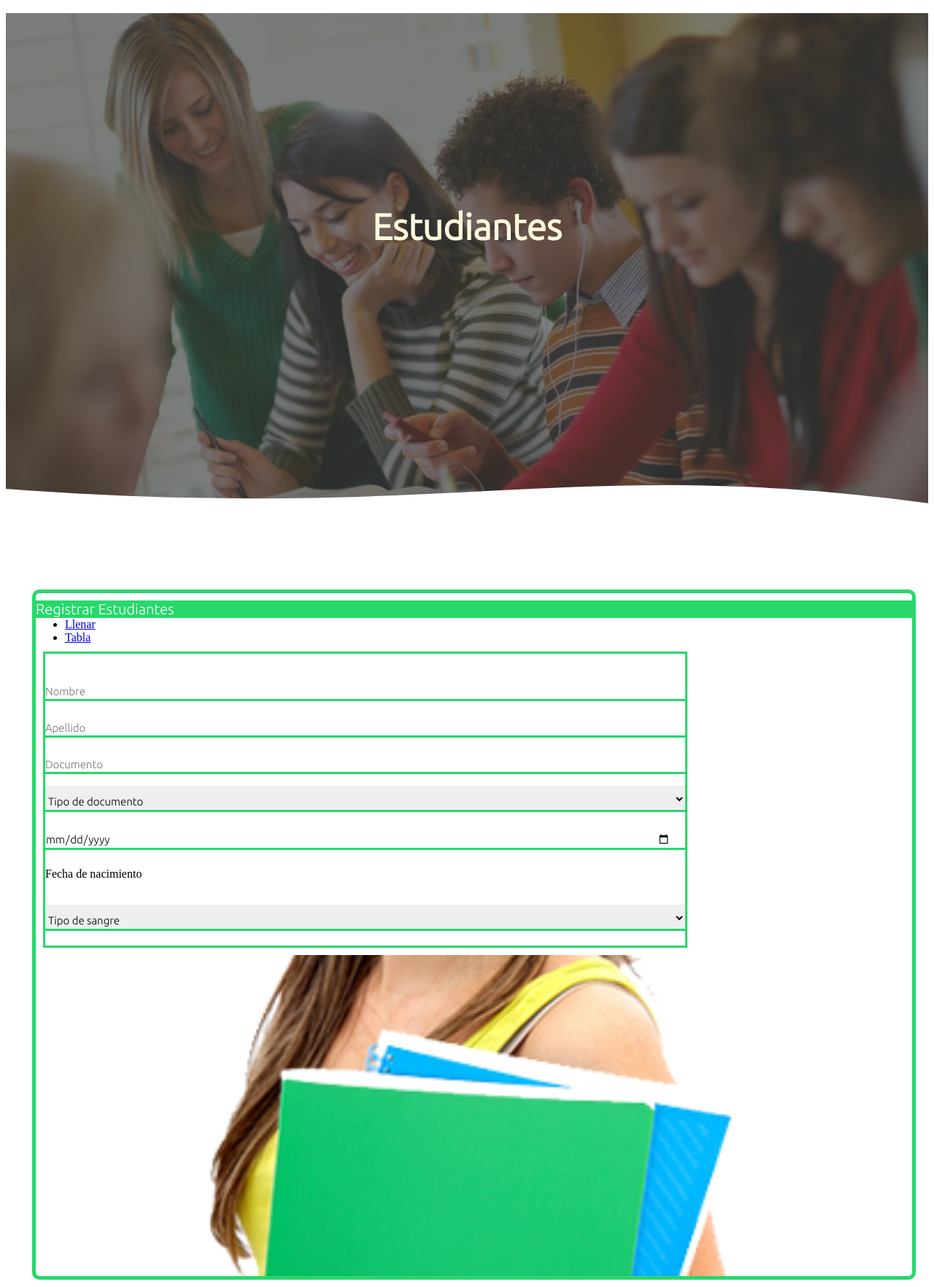
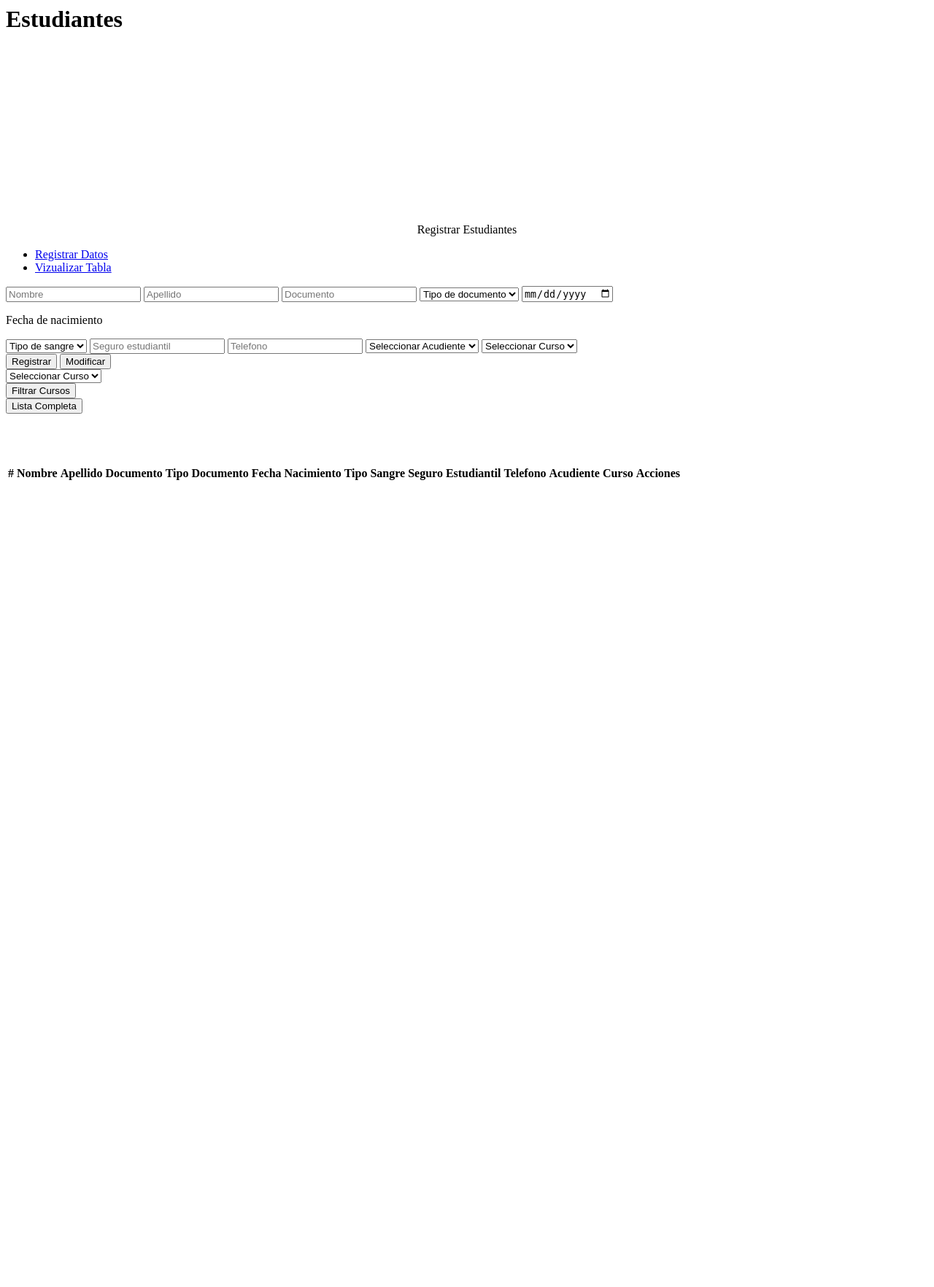
Before and after one commit to RafaelAntonioGavidiaM/matriculasColsis, a PHP site: page /vista/modulos/estudiante.php in a window 1280 px wide. Shown: the whole page at 73% size. After the commit the page ends 658 px from the top, so only its background shows below. Run offline with PHP 8.4, Linux system fonts and the light colour scheme; lists and menus that the app fills with data are empty.

Commit message:
Modulo estudiantes termiado

```diff
--- a/control/estudianteControl.php
+++ b/control/estudianteControl.php
@@ -30,6 +30,12 @@ class estudiantesControl
         $objRespuesta = modeloEstudiantes::mdlListarCursos();
         echo json_encode($objRespuesta);
     }
+    //combo cursoFiltro
+    public function ctrListarCursosFiltro()
+    {
+        $objRespuesta = modeloEstudiantes::mdlListarCursosFiltro();
+        echo json_encode($objRespuesta);
+    }
     //CRUD ESTUDIANTE
     public function ctrRegistrarEstudiantes()
     {
@@ -40,6 +46,12 @@ class estudiantesControl
     public function ctrListarEstudiantes()
     {
         $objRespuesta = modeloEstudiantes::mdlListarEstudiantes();
+        echo json_encode($objRespuesta);
+    }
+
+    public function ctrFiltrarCurso()
+    {
+        $objRespuesta = modeloEstudiantes::mdlFiltrarCursos($this->idCurso);
         echo json_encode($objRespuesta);
     }
 
@@ -69,6 +81,13 @@ if (isset($_POST["cargarCurso"]) == "cargarCurso") {
     $objListarCursos = new estudiantesControl();
     $objListarCursos->ctrListarCursos();
 }
+
+//combo CursoFiltro
+
+if (isset($_POST["cargarCursoFiltro"]) == "cargarCursoFiltro") {
+    $objListarCursosFiltro = new estudiantesControl();
+    $objListarCursosFiltro->ctrListarCursosFiltro();
+}
 //crud estudiantes
 
 if (isset($_POST["nombres"]) && isset($_POST["apellidos"]) && isset($_POST["documento"]) && isset($_POST["tipoDocumento"]) && isset($_POST["fechaNacimiento"]) && isset($_POST["tipoSangre"]) && isset($_POST["seguroEstudiantil"]) && isset($_POST["telefono"]) && isset($_POST["acudiente"]) && isset($_POST["curso"])) {
@@ -86,12 +105,18 @@ if (isset($_POST["nombres"]) && isset($_POST["apellidos"]) && isset($_POST["docu
     $objEstudiantes->ctrRegistrarEstudiantes();
 }
 
-if (isset($_POST["cargarEstudiante"]) == "ok"){
+if (isset($_POST["filtroCurso"])) {
+    $objEstudiantes = new estudiantesControl();
+    $objEstudiantes->idCurso = $_POST["filtroCurso"];
+    $objEstudiantes->ctrFiltrarCurso();
+}
+
+if (isset($_POST["cargarEstudiante"]) == "ok") {
     $objEstudiantes = new estudiantesControl();
     $objEstudiantes->ctrListarEstudiantes();
 }
 
-if (isset($_POST["editarNombres"]) && isset($_POST["editarApellidos"]) && isset($_POST["editarDocumento"]) && isset($_POST["editarTipoDocumento"]) && isset($_POST["editarFechaNacimiento"]) && isset($_POST["editarTipoSangre"]) && isset($_POST["editarSeguroEstudiantil"]) && isset($_POST["editarTelefono"]) && isset($_POST["editarIdAcudiente"]) && isset($_POST["editarIdCurso"]) && isset($_POST["idEstudiante"])){
+if (isset($_POST["editarNombres"]) && isset($_POST["editarApellidos"]) && isset($_POST["editarDocumento"]) && isset($_POST["editarTipoDocumento"]) && isset($_POST["editarFechaNacimiento"]) && isset($_POST["editarTipoSangre"]) && isset($_POST["editarSeguroEstudiantil"]) && isset($_POST["editarTelefono"]) && isset($_POST["editarIdAcudiente"]) && isset($_POST["editarIdCurso"]) && isset($_POST["idEstudiante"])) {
     $objEstudiantes = new estudiantesControl();
     $objEstudiantes->nombres = $_POST["editarNombres"];
     $objEstudiantes->apellidos = $_POST["editarApellidos"];
@@ -107,7 +132,7 @@ if (isset($_POST["editarNombres"]) && isset($_POST["editarApellidos"]) && isset(
     $objEstudiantes->ctrModificarEstudiantes();
 }
 
-if (isset($_POST["eliminarEstudiante"])){
+if (isset($_POST["eliminarEstudiante"])) {
     $objEstudiantes = new estudiantesControl();
     $objEstudiantes->idEstudiante = $_POST["eliminarEstudiante"];
     $objEstudiantes->ctrEliminarEstudiantes();
--- a/vista/css/estudiante.css
+++ b/vista/css/estudiante.css
@@ -1,70 +1,89 @@
 body {
   padding-top: 10px;
 }
-.cabeceraTabla{
+.cabeceraTabla {
   background-color: rgb(39, 216, 107);
   color: white;
 }
-#tablaEstudiantes{
+#tablaEstudiantes {
   margin-top: 400px;
+  width: 600px;
+  text-align: center;
+  align-items: center;
+  vertical-align: middle;
 }
-header{
+header {
   width: 100%;
   position: relative;
   height: 700px;
-    background: #009FFF;  /* fallback for old browsers */
-    background: -webkit-linear-gradient(to right, rgba(62, 66, 64, 0.678), rgba(62, 66, 64, 0.678)),url("../imgs/estudiantes.jpg");  /* Chrome 10-25, Safari 5.1-6 */
-    background: linear-gradient(to right, rgba(62, 66, 64, 0.678), rgba(62, 66, 64, 0.678)),url("../imgs/estudiantes.jpg"); /* W3C, IE 10+/ Edge, Firefox 16+, Chrome 26+, Opera 12+, Safari 7+ */
+  background: #009fff; /* fallback for old browsers */
+  background: -webkit-linear-gradient(
+      to right,
+      rgba(62, 66, 64, 0.678),
+      rgba(62, 66, 64, 0.678)
+    ),
+    url("../imgs/estudiantes.jpg"); /* Chrome 10-25, Safari 5.1-6 */
+  background: linear-gradient(
+      to right,
+      rgba(62, 66, 64, 0.678),
+      rgba(62, 66, 64, 0.678)
+    ),
+    url("../imgs/estudiantes.jpg"); /* W3C, IE 10+/ Edge, Firefox 16+, Chrome 26+, Opera 12+, Safari 7+ */
   background-size: cover;
   background-attachment: fixed;
   background-position: center;
 }
-.wave{
-    position:absolute;
+.wave {
+  position: absolute;
   width: 100%;
   bottom: 0;
 }
-.texto{
+.texto {
   align-items: center;
   justify-content: center;
 }
 
-.caja{
+.caja {
   padding-top: 230px;
   color: cornsilk;
   text-align: center;
-    font-family: 'Ubuntu', sans-serif;
-
+  font-family: "Ubuntu", sans-serif;
+  text-shadow: 3px 3px 20px rgb(39, 216, 107);
 }
-#h1rf{
+#h1rf {
   font-size: 50px;
-
 }
-.imgForm{
+.imgForm {
   background-image: url("../imgs/estudianteSosteniendo.png");
   height: 440px;
-    background-attachment:local;
+  background-attachment: local;
   background-position: center;
   background-repeat: no-repeat;
   background-size: 68%;
-
+  max-width: 100%;
+  display: inline;
 }
-.well{
-    margin-top: 10px;
+.well {
+  margin-top: 0px;
   background-color: rgb(39, 216, 107);
   color: white;
-    font-family: 'Ubuntu', sans-serif;
+  font-family: "Ubuntu", sans-serif;
   font-size: 20px;
+  font-weight: bolder;
 }
-#contenedorReg{
+#contenedorReg {
   border-radius: 10px;
   border-color: rgb(39, 216, 107);
   border-style: solid;
-    border-width:5px;
+  border-width: 5px;
   padding-top: 0%;
   margin-bottom: 10px;
+  box-shadow: 2px 2px 19px -2px rgba(0, 0, 0, 1);
+  -webkit-box-shadow: 2px 2px 19px -2px rgba(0, 0, 0, 1);
+  -moz-box-shadow: 2px 2px 19px -2px rgba(0, 0, 0, 1);
 }
-input[type=text] {
+
+input[type="text"] {
   width: 100%;
   padding: 12px 20px;
   margin: 8px 0;
@@ -72,13 +91,13 @@ input[type=text] {
   border: none;
   border-bottom: 3px solid rgb(39, 216, 107);
   color: black;
-    font-family: 'Ubuntu', sans-serif;
+  font-family: "Ubuntu", sans-serif;
   font-size: 15px;
   padding-left: 0%;
   padding-bottom: 2px;
-
+  outline: none;
 }
-input[type=date] {
+input[type="date"] {
   width: 100%;
   padding: 12px 20px;
   margin: 8px 0;
@@ -86,57 +105,56 @@ input[type=date] {
   border: none;
   border-bottom: 3px solid rgb(39, 216, 107);
   color: black;
-    font-family: 'Ubuntu', sans-serif;
+  font-family: "Ubuntu", sans-serif;
   font-size: 15px;
   padding-left: 0%;
   padding-bottom: 2px;
-
+  outline: none;
 }
-select{
+select {
   width: 100%;
   padding: 12px 20px;
+  margin-top: 18px;
   margin: 8px 0;
   box-sizing: border-box;
   border: none;
   border-bottom: 3px solid rgb(39, 216, 107);
   color: black;
-    font-family: 'Ubuntu', sans-serif;
+  font-family: "Ubuntu", sans-serif;
   font-size: 15px;
   padding-left: 0%;
   padding-bottom: 2px;
-
 }
-#btnRegEstudiante{
+#btnRegEstudiante {
   margin-top: 18px;
-    background:rgb(39, 216, 107);
-    border:0px;
+  background: rgb(39, 216, 107);
+  border: 0px;
   width: 100%;
   height: 45px;
-    color:white;
-    font-family: 'Ubuntu', sans-serif;
+  color: white;
+  font-family: "Ubuntu", sans-serif;
   font-size: 15px;
+}
 
-}
-#btnRegEstudiante:hover{
-    background:rgb(0, 255, 98);
+#btnRegEstudiante:hover {
+  background: rgb(0, 255, 98);
   transition-property: all;
   transition-duration: 0.4s;
   transition-timing-function: ease-in;
 }
 
-#btnModEstudiante{
+#btnModEstudiante {
   margin-top: 18px;
-    background:rgb(39, 216, 107);
-    border:0px;
+  background: rgb(39, 216, 107);
+  border: 0px;
   width: 100%;
   height: 45px;
-    color:white;
-    font-family: 'Ubuntu', sans-serif;
+  color: white;
+  font-family: "Ubuntu", sans-serif;
   font-size: 15px;
-
 }
-#btnModEstudiante:hover{
-    background:rgb(0, 255, 98);
+#btnModEstudiante:hover {
+  background: rgb(0, 255, 98);
   transition-property: all;
   transition-duration: 0.4s;
   transition-timing-function: ease-in;
@@ -144,13 +162,46 @@ select{
 #scrollGLobal {
   height: 400px;
   width: 73%;
-    margin: 10px;
+  margin: 10px 0px 0px 26px;
   border: 3px solid rgb(39, 216, 107);
   background: #f1f1f1;
   overflow-y: scroll;
   background-color: white;
+
+}
+#btnFiltrarCurso {
+  margin-top: 18px;
+  background: rgb(39, 216, 107);
+  border: 0px;
+  width: 104%;
+  height: 45px;
+  color: white;
+  font-family: "Ubuntu", sans-serif;
+  font-size: 15px;
+}
+#btnFiltrarCurso:hover {
+  background: rgb(0, 255, 98);
+  transition-property: all;
+  transition-duration: 0.4s;
+  transition-timing-function: ease-in;
 }
 
+#btnListaCompleta {
+  margin-top: 18px;
+  background: rgb(39, 216, 107);
+  border: 0px;
+  width: 104%;
+  height: 45px;
+  color: white;
+  font-family: "Ubuntu", sans-serif;
+  font-size: 15px;
+}
+#btnListaCompleta:hover {
+  background: rgb(0, 255, 98);
+  transition-property: all;
+  transition-duration: 0.4s;
+  transition-timing-function: ease-in;
+}
 /*SCROLL PRINCIPAL */
 body::-webkit-scrollbar {
   width: 5px;
@@ -179,19 +230,20 @@ body::-webkit-scrollbar-thumb {
   border-radius: 10px;
   outline: 1px solid rgba(12, 117, 221, 0);
 }
-p{
+p {
   margin-bottom: 1px;
 }
-#txtNombre{
+#txtNombre {
   margin-top: 31px;
 }
-#selectTS{
+#selectTS {
   margin-top: 32px;
 }
-.containers{
+.containers {
   width: 95%;
   margin-left: 36px;
+
 }
-.pager{
+.pager {
   margin: 0px;
 }
--- a/vista/modulos/estudiante.php
+++ b/vista/modulos/estudiante.php
@@ -1,23 +1,5 @@
-<head>
-    <!-- jQuery library -->
-    <script src="https://ajax.googleapis.com/ajax/libs/jquery/3.5.1/jquery.min.js"></script>
+<body>
 
-    <!-- SweetAlert-->
-    <script src="https://unpkg.com/sweetalert/dist/sweetalert.min.js"></script>
-    <!-- Latest compiled JavaScript -->
-    <script src="https://maxcdn.bootstrapcdn.com/bootstrap/3.4.1/js/bootstrap.min.js"></script>
-    <!--animated -->
-    <link rel="stylesheet" href="https://cdnjs.cloudflare.com/ajax/libs/animate.css/4.1.1/animate.min.css" />
-    <!--Fuente ubuntu google -->
-    <link rel="preconnect" href="https://fonts.googleapis.com">
-    <link rel="preconnect" href="https://fonts.gstatic.com" crossorigin>
-    <link href="https://fonts.googleapis.com/css2?family=Ubuntu:wght@300&display=swap" rel="stylesheet">
-    <link rel='stylesheet' type='text/css' media='screen' href='vista/css/estudiante.css'>
-    <script src='vista/js/estudiante.js'></script>
-
-</head>
-
-<body>
     <header>
         <div class="container">
             <div class="texto">
@@ -39,11 +21,11 @@
     <br>
 
     <div id="contenedorReg" class="containers">
-        <div class="well well-lg">Registrar Estudiantes</div>
+        <div class="well well-lg"><center>Registrar Estudiantes</center></div>
         <div class="col-sm-9">
             <ul class="pager">
-                <li><a href="#moduloReg">Llenar</a></li>
-                <li><a href="#moduloTab">Tabla</a></li>
+                <li><a href="#moduloReg">Registrar Datos</a></li>
+                <li><a href="#moduloTab">Vizualizar Tabla</a></li>
             </ul>
         </div>
         <div class="row">
@@ -100,12 +82,32 @@
                             <button type="button" id="btnRegEstudiante" class="btn btn-default">Registrar</button>
                             <button type="button" id="btnModEstudiante" class="btn btn-default">Modificar</button>
                         </div>
+                        <div class="col-sm-12">
+                            <div class="col-sm-6">
+                                <select id="selectCursoFiltro" class="form-select form-select-lg mb-3" aria-label=".form-select-lg example">
+                                    <option selected place>Seleccionar Curso</option>
+                                </select>
+
+                            </div>
+                            <div class="col-sm-3">
+                                <button type="button" id="btnFiltrarCurso" class="btn btn-default">Filtrar Cursos</button>
+
+                            </div>
+                            <div class="col-sm-3">
+                                <button type="button" id="btnListaCompleta" class="btn btn-default">Lista Completa</button>
+
+                            </div>
+                        </div>
                     </form>
                 </div>
                 <br>
+                <br>
+                <br>
                 <div id="moduloTab">
+
                     <table id="tablaEstudiantes" class="table table-bordered">
                         <thead class="cabeceraTabla">
+
                             <tr>
                                 <th>#</th>
                                 <th>Nombre</th>
@@ -125,6 +127,7 @@
 
                         </tbody>
                     </table>
+
                 </div>
 
             </div>
@@ -135,6 +138,4 @@
 
         </div>
     </div>
-
-
 </body>
```
Also changed, not shown: index.php (+6 -1 lines), modelo/conexion.php (+4 -4 lines), modelo/estudianteModelo.php (+21 -3 lines), vista/css/cabeceraInicio.css (+11 -5 lines), vista/css/login.css (+46 -15 lines), vista/js/estudiante.js (+139 -41 lines), vista/modulos/cabecera.php (+9 -0 lines). Lines whose indentation alone changed are shown as unchanged.
